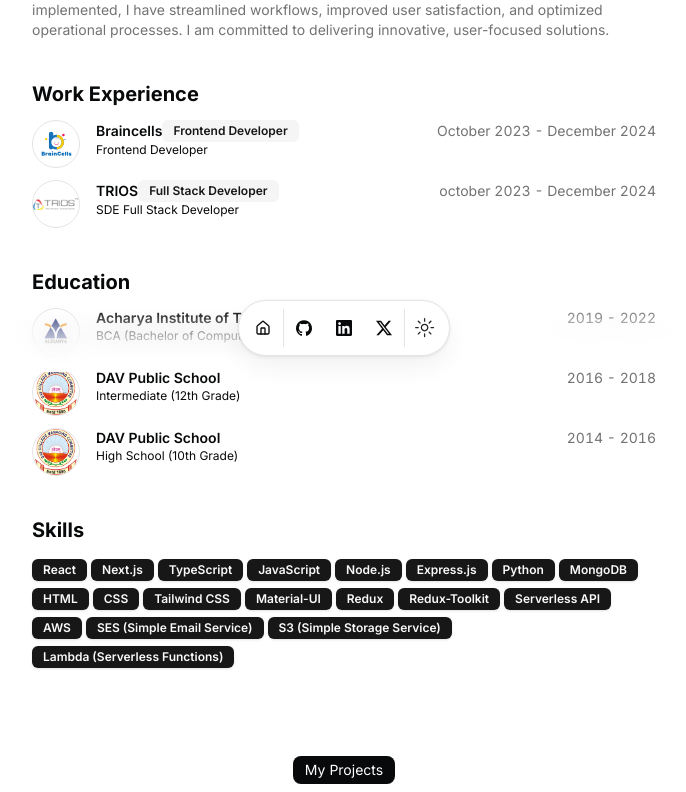
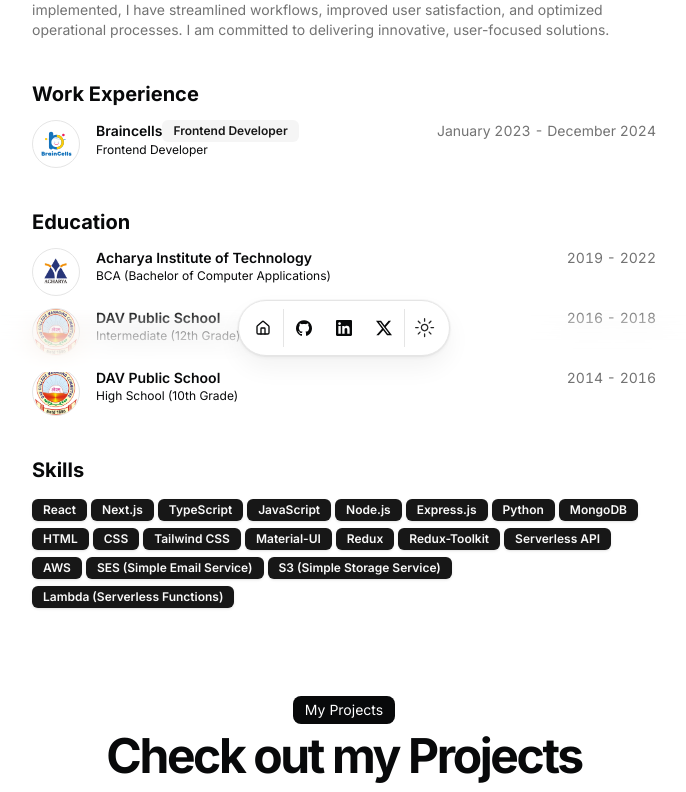
Before and after one commit to niku-19/portfolio, a Next.js app: page / in a window 1280 px wide. Shown: the part 428-1220 px from the top of the page, without its empty margins (296-982 px from the left). Built offline with nearby package versions, Linux system fonts and the light colour scheme.

Commit message:
[chore] : added some text

```diff
--- a/src/app/page.tsx
+++ b/src/app/page.tsx
@@ -120,7 +120,7 @@ export default function Page() {
                   My Projects
                 </div>
                 <h2 className="text-3xl font-bold tracking-tighter sm:text-5xl">
-                  Check out my latest work
+                  Check out my Projects
                 </h2>
                 <p className="text-muted-foreground md:text-xl/relaxed lg:text-base/relaxed xl:text-xl/relaxed">
                   I&apos;ve worked on a variety of projects, from simple
@@ -158,7 +158,7 @@ export default function Page() {
             <div className="flex flex-col items-center justify-center space-y-4 text-center">
               <div className="space-y-2">
                 <div className="inline-block rounded-lg bg-foreground text-background px-3 py-1 text-sm">
-                  Journey from October 2023 to December 2024
+                  Recent Works - TRIOS PLUS
                 </div>
                 <h2 className="text-3xl font-bold tracking-tighter sm:text-5xl">
                   I like building things
--- a/src/data/resume.tsx
+++ b/src/data/resume.tsx
@@ -80,23 +80,23 @@ export const DATA = {
       location: "Pune Maharashtra India",
       title: "Frontend Developer",
       logoUrl: "/brainCells-logo.svg",
-      start: "October 2023",
+      start: "January 2023",
       end: "December 2024",
       description:
         "Developed over 30 interactive activities, including user retention and progress tracking systems, payment integration, language learning modules, and authentication features. Built scalable applications using ReactJS, Ionic Framework, and SQL. Designed robust data solutions with MongoDB to enhance performance and user engagement.",
     },
-    {
-      company: "TRIOS",
-      badges: ["Full Stack Developer"],
-      href: "https://trios.co.in/",
-      location: "Pune Maharashtra India",
-      title: "SDE Full Stack Developer",
-      logoUrl: "/TRIOS-LOGO.png",
-      start: "october 2023",
-      end: "December 2024",
-      description:
-        "As a Full Stack Developer, I led the development of Trios Plus, a cutting-edge B2B web application leveraging Next.js, achieving a 30% improvement in application speed and performance. I designed and delivered a seamless UI/UX using MUI, tailored for a leading co-working space provider, driving a 25% increase in user satisfaction and adoption rates. My contributions include building key features like dynamic invoice generation, payment handling, user management, and product registration, which streamlined operations and reduced time by 20%. I engineered rate contract and agreement functionalities, enhancing collaboration and boosting contract closure efficiency by 15%. Additionally, I deployed a robust service desk and feedback system, cutting issue resolution time by 40%, and developed a vendor management system that optimized supply chain workflows, reducing processing time by 30%. Leveraging CASL, I implemented a secure, role-based UI/UX for personalized user experiences. I also built and maintained over 100 APIs using AWS Lambda and Python, with efficient data handling through MongoDB aggregation pipelines and real-time payment updates via Razorpay webhooks. Managing cloud services with AWS SES and S3 buckets, I ensured reliable email communication and secure file storage, enhancing backend scalability and robustness.",
-    },
+    // {
+    //   company: "TRIOS",
+    //   badges: ["Full Stack Developer"],
+    //   href: "https://trios.co.in/",
+    //   location: "Pune Maharashtra India",
+    //   title: "SDE Full Stack Developer",
+    //   logoUrl: "/TRIOS-LOGO.png",
+    //   start: "october 2023",
+    //   end: "December 2024",
+    //   description:
+    //     "As a Full Stack Developer, I led the development of Trios Plus, a cutting-edge B2B web application leveraging Next.js, achieving a 30% improvement in application speed and performance. I designed and delivered a seamless UI/UX using MUI, tailored for a leading co-working space provider, driving a 25% increase in user satisfaction and adoption rates. My contributions include building key features like dynamic invoice generation, payment handling, user management, and product registration, which streamlined operations and reduced time by 20%. I engineered rate contract and agreement functionalities, enhancing collaboration and boosting contract closure efficiency by 15%. Additionally, I deployed a robust service desk and feedback system, cutting issue resolution time by 40%, and developed a vendor management system that optimized supply chain workflows, reducing processing time by 30%. Leveraging CASL, I implemented a secure, role-based UI/UX for personalized user experiences. I also built and maintained over 100 APIs using AWS Lambda and Python, with efficient data handling through MongoDB aggregation pipelines and real-time payment updates via Razorpay webhooks. Managing cloud services with AWS SES and S3 buckets, I ensured reliable email communication and secure file storage, enhancing backend scalability and robustness.",
+    // },
   ],
   education: [
     {
```
